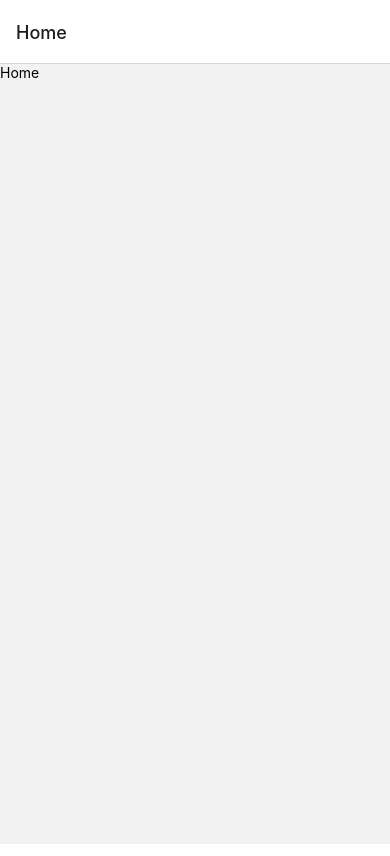
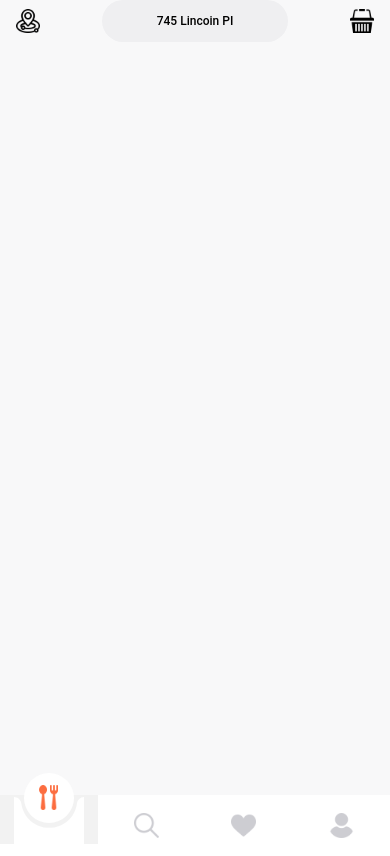
Before and after one commit to nguyenvanhuy1998/baitapfoodapp, a React Native app: screen / in a window 390 px wide. Built offline with nearby package versions, Linux system fonts and the light colour scheme.

Commit message:
+update header in home screens

```diff
--- a/package.json
+++ b/package.json
@@ -17,8 +17,10 @@
     "react": "17.0.2",
     "react-native": "0.68.1",
     "react-native-gesture-handler": "^2.4.1",
+    "react-native-iphone-x-helper": "^1.3.1",
     "react-native-safe-area-context": "^4.2.4",
-    "react-native-screens": "^3.13.1"
+    "react-native-screens": "^3.13.1",
+    "react-native-svg": "^12.3.0"
   },
   "devDependencies": {
     "@babel/core": "^7.12.9",
--- a/src/constants/icons.js
+++ b/src/constants/icons.js
@@ -1,5 +1,17 @@
 const back = require('../assets/icons/back.png');
+const cutlery = require('../assets/icons/cutlery.png');
+const search = require('../assets/icons/search.png');
+const like = require('../assets/icons/like.png');
+const user = require('../assets/icons/user.png');
+const nearby = require('../assets/icons/nearby.png');
+const basket = require('../assets/icons/shopping-basket.png');
 
 export default {
   back,
+  cutlery,
+  search,
+  like,
+  user,
+  nearby,
+  basket,
 };
--- a/src/constants/theme.js
+++ b/src/constants/theme.js
@@ -21,6 +21,7 @@ const SIZES = {
   base: 8,
   font: 14,
   radius: 30,
+  radius2: 21,
   padding: 10,
   padding2: 12,
 
@@ -50,6 +51,8 @@ const FONTS = {
   h2: {fontFamily: 'Roboto-Bold', fontSize: SIZES.h2, lineHeight: 30},
   h3: {fontFamily: 'Roboto-Bold', fontSize: SIZES.h3, lineHeight: 22},
   h4: {fontFamily: 'Roboto-Bold', fontSize: SIZES.h4, lineHeight: 22},
+  h5: {fontFamily: 'Roboto', fontSize: SIZES.body5, fontWeight: '500'},
+
   body1: {fontFamily: 'Roboto-Regular', fontSize: SIZES.body1, lineHeight: 36},
   body2: {fontFamily: 'Roboto-Regular', fontSize: SIZES.body2, lineHeight: 30},
   body3: {fontFamily: 'Roboto-Regular', fontSize: SIZES.body3, lineHeight: 22},
--- /dev/null
+++ b/src/navigation/TabBarBottom.js
@@ -0,0 +1,176 @@
+import {StyleSheet, Text, View, Image, TouchableOpacity} from 'react-native';
+import React from 'react';
+import {
+  BottomTabBar,
+  createBottomTabNavigator,
+} from '@react-navigation/bottom-tabs';
+import {Router} from './router';
+import {Home} from '../screens';
+import {icons, theme} from '../constants';
+import Svg, {Path} from 'react-native-svg';
+import {isIphoneX} from 'react-native-iphone-x-helper';
+const Tab = createBottomTabNavigator();
+const CustomTabBar = props => {
+  if (isIphoneX()) {
+    return (
+      <View>
+        <View style={styles.containerCustomTabBar} />
+        <BottomTabBar {...props.props} />
+      </View>
+    );
+  } else {
+    return <BottomTabBar {...props.props} />;
+  }
+};
+const TabBarCustomButton = ({accessibilityState, children, onPress}) => {
+  var isSelected = accessibilityState.selected;
+  if (isSelected) {
+    return (
+      <View style={styles.containerSVG}>
+        <View style={styles.containerSVG_content}>
+          <View style={styles.flexOne} />
+          <Svg width={70} height={61} viewBox="0 0 75 61">
+            <Path
+              d="M75.2 0v61H0V0c4.1 0 7.4 3.1 7.9 7.1C10 21.7 22.5 33 37.7 33c15.2 0 27.7-11.3 29.7-25.9.5-4 3.9-7.1 7.9-7.1h-.1z"
+              fill={theme.COLORS.white}
+            />
+          </Svg>
+          <View style={styles.flexOne} />
+        </View>
+
+        <TouchableOpacity style={styles.elipse} onPress={onPress}>
+          {children}
+        </TouchableOpacity>
+      </View>
+    );
+  } else {
+    return (
+      <TouchableOpacity
+        style={styles.btnUnSelected}
+        activeOpacity={1}
+        onPress={onPress}>
+        {children}
+      </TouchableOpacity>
+    );
+  }
+};
+const TabBarBottom = () => {
+  return (
+    <Tab.Navigator
+      initialRouteName={Router.Home}
+      tabBar={props => <CustomTabBar props={props} />}
+      screenOptions={{
+        headerShown: false,
+        tabBarShowLabel: false,
+        tabBarStyle: {
+          borderTopWidth: 0,
+          backgroundColor: 'transparent',
+          elevation: 0,
+        },
+      }}>
+      <Tab.Screen
+        name={Router.Home}
+        component={Home}
+        options={{
+          tabBarIcon: ({focused}) => (
+            <Image
+              source={icons.cutlery}
+              resizeMode="contain"
+              style={styles.icon(focused)}
+            />
+          ),
+          tabBarButton: props => <TabBarCustomButton {...props} />,
+        }}
+      />
+      <Tab.Screen
+        name={Router.Search}
+        component={Home}
+        options={{
+          tabBarIcon: ({focused}) => (
+            <Image
+              source={icons.search}
+              resizeMode="contain"
+              style={styles.icon(focused)}
+            />
+          ),
+          tabBarButton: props => <TabBarCustomButton {...props} />,
+        }}
+      />
+      <Tab.Screen
+        name={Router.Like}
+        component={Home}
+        options={{
+          tabBarIcon: ({focused}) => (
+            <Image
+              source={icons.like}
+              resizeMode="contain"
+              style={styles.icon(focused)}
+            />
+          ),
+          tabBarButton: props => <TabBarCustomButton {...props} />,
+        }}
+      />
+      <Tab.Screen
+        name={Router.User}
+        component={Home}
+        options={{
+          tabBarIcon: ({focused}) => (
+            <Image
+              source={icons.user}
+              resizeMode="contain"
+              style={styles.icon(focused)}
+            />
+          ),
+          tabBarButton: props => <TabBarCustomButton {...props} />,
+        }}
+      />
+    </Tab.Navigator>
+  );
+};
+
+export default TabBarBottom;
+
+const styles = StyleSheet.create({
+  icon(focused) {
+    return {
+      width: 25,
+      height: 25,
+      tintColor: focused ? theme.COLORS.primary : theme.COLORS.secondary,
+    };
+  },
+  containerSVG: {
+    flex: 1,
+    alignItems: 'center',
+  },
+  containerSVG_content: {
+    flexDirection: 'row',
+    position: 'absolute',
+    top: 0,
+  },
+  flexOne: {
+    flex: 1,
+    backgroundColor: theme.COLORS.white,
+  },
+  elipse: {
+    top: -22.5,
+    justifyContent: 'center',
+    alignItems: 'center',
+    width: 50,
+    height: 50,
+    borderRadius: 25,
+    backgroundColor: theme.COLORS.white,
+  },
+  btnUnSelected: {
+    flex: 1,
+    height: 60,
+    backgroundColor: theme.COLORS.white,
+  },
+  containerCustomTabBar: {
+    position: 'absolute',
+    bottom: 0,
+    left: 0,
+    right: 0,
+    height: 30,
+    backgroundColor: theme.COLORS.white,
+  },
+});
--- a/src/navigation/index.js
+++ b/src/navigation/index.js
@@ -1,12 +1,22 @@
 import React from 'react';
 import {Router} from './router';
 import {Home, Map, Restaurant} from '../screens';
-import {createStackNavigator} from '@react-navigation/stack';
+import {
+  CardStyleInterpolators,
+  createStackNavigator,
+} from '@react-navigation/stack';
+import TabBarBottom from './TabBarBottom';
 const Stack = createStackNavigator();
+const screenOptions = {
+  headerShown: false,
+  cardStyleInterpolator: CardStyleInterpolators.forHorizontalIOS,
+  gestureEnabled: true,
+  gestureDirection: 'horizontal',
+};
 const AppNavigation = () => {
   return (
-    <Stack.Navigator initialRouteName={Router.Home}>
-      <Stack.Screen name={Router.Home} component={Home} />
+    <Stack.Navigator screenOptions={screenOptions}>
+      <Stack.Screen name={Router.RootTab} component={TabBarBottom} />
       <Stack.Screen name={Router.Restaurant} component={Restaurant} />
       <Stack.Screen name={Router.Map} component={Map} />
     </Stack.Navigator>
--- a/src/navigation/router.js
+++ b/src/navigation/router.js
@@ -1,5 +1,9 @@
 export const Router = {
+  RootTab: 'RootTab',
   Home: 'Home',
   Restaurant: 'Restaurant',
   Map: 'Map',
+  Search: 'Search',
+  Like: 'Like',
+  User: 'User',
 };
--- /dev/null
+++ b/src/screens/Home/components/Header/index.js
@@ -0,0 +1,67 @@
+import {StyleSheet, Text, View, TouchableOpacity, Image} from 'react-native';
+import React from 'react';
+import {icons, theme} from '../../../../constants';
+const Header = () => {
+  return (
+    <View style={styles.container}>
+      <TouchableOpacity style={styles.container_btnIcon}>
+        <Image
+          source={icons.nearby}
+          resizeMode="contain"
+          style={styles.container_btnIcon__icon}
+        />
+      </TouchableOpacity>
+      <View style={styles.container_title}>
+        <View style={styles.container_title_location}>
+          <Text style={styles.container_title_location_name}>
+            745 Lincoin PI
+          </Text>
+        </View>
+      </View>
+      <TouchableOpacity style={styles.container_btnIcon_right}>
+        <Image
+          source={icons.basket}
+          resizeMode="contain"
+          style={styles.container_btnIcon__icon}
+        />
+      </TouchableOpacity>
+    </View>
+  );
+};
+
+export default Header;
+
+const styles = StyleSheet.create({
+  container: {
+    flexDirection: 'row',
+    height: 42,
+  },
+  container_btnIcon: {
+    paddingLeft: theme.SIZES.base * 2,
+    justifyContent: 'center',
+  },
+  container_btnIcon__icon: {
+    width: 24,
+    height: 24,
+  },
+  container_title: {
+    flex: 1,
+    alignItems: 'center',
+    justifyContent: 'center',
+  },
+  container_title_location: {
+    width: '60%',
+    height: '100%',
+    backgroundColor: theme.COLORS.lightGray3,
+    alignItems: 'center',
+    justifyContent: 'center',
+    borderRadius: theme.SIZES.radius2,
+  },
+  container_title_location_name: {
+    ...theme.FONTS.h5,
+  },
+  container_btnIcon_right: {
+    paddingRight: theme.SIZES.base * 2,
+    justifyContent: 'center',
+  },
+});
--- a/src/screens/Home/index.js
+++ b/src/screens/Home/index.js
@@ -1,11 +1,12 @@
-import {View, Text} from 'react-native';
+import {View, Text, SafeAreaView} from 'react-native';
 import React from 'react';
-
+import styles from './styles';
+import Header from './components/Header';
 const Home = () => {
   return (
-    <View>
-      <Text>Home</Text>
-    </View>
+    <SafeAreaView style={styles.container}>
+      <Header />
+    </SafeAreaView>
   );
 };
 
--- /dev/null
+++ b/src/screens/Home/styles.js
@@ -0,0 +1,9 @@
+import {StyleSheet} from 'react-native';
+import {theme} from '../../constants';
+const styles = StyleSheet.create({
+  container: {
+    flex: 1,
+    backgroundColor: theme.COLORS.lightGray4,
+  },
+});
+export default styles;
```
Also changed, not shown: 23 other files (tests, documents, lock files or other folders).
